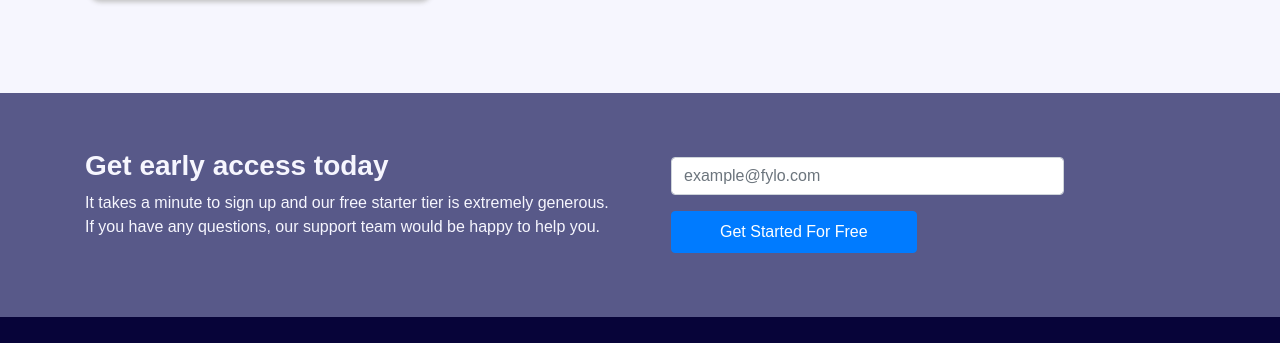
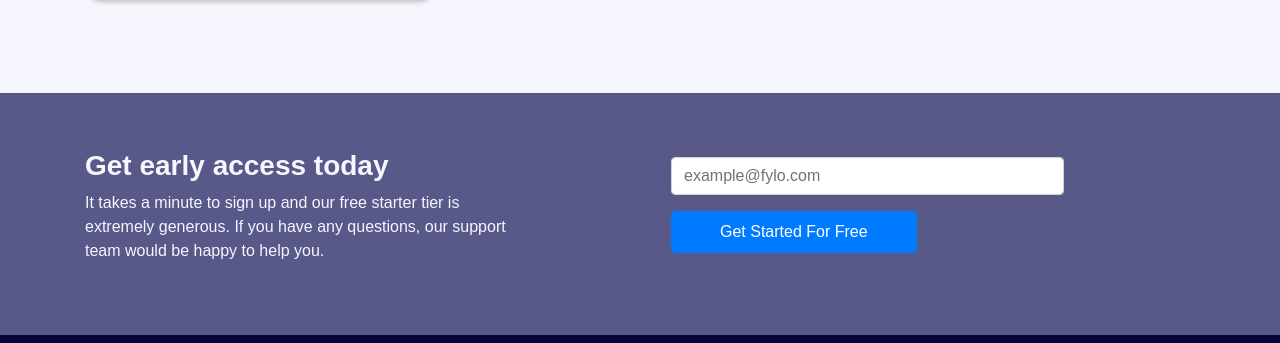
Before and after one commit to Ehtish/fylo-light, a plain HTML site: page index.html in a window 1280 px wide. Shown: the part 1407-1750 px from the top of the page. Drawn offline with nearby package versions, Linux system fonts and the light colour scheme.

Commit message:
set width to cta paragraph using css

```diff
--- a/style.css
+++ b/style.css
@@ -87,6 +87,9 @@ strong{
 small{
     font-size: 10px;
 }
+.cta-text{
+    max-width: 48ch;
+}
 .cta,.footer,.f-nav-link,.fab{
     color: var(--neutral-100);
 }
```
